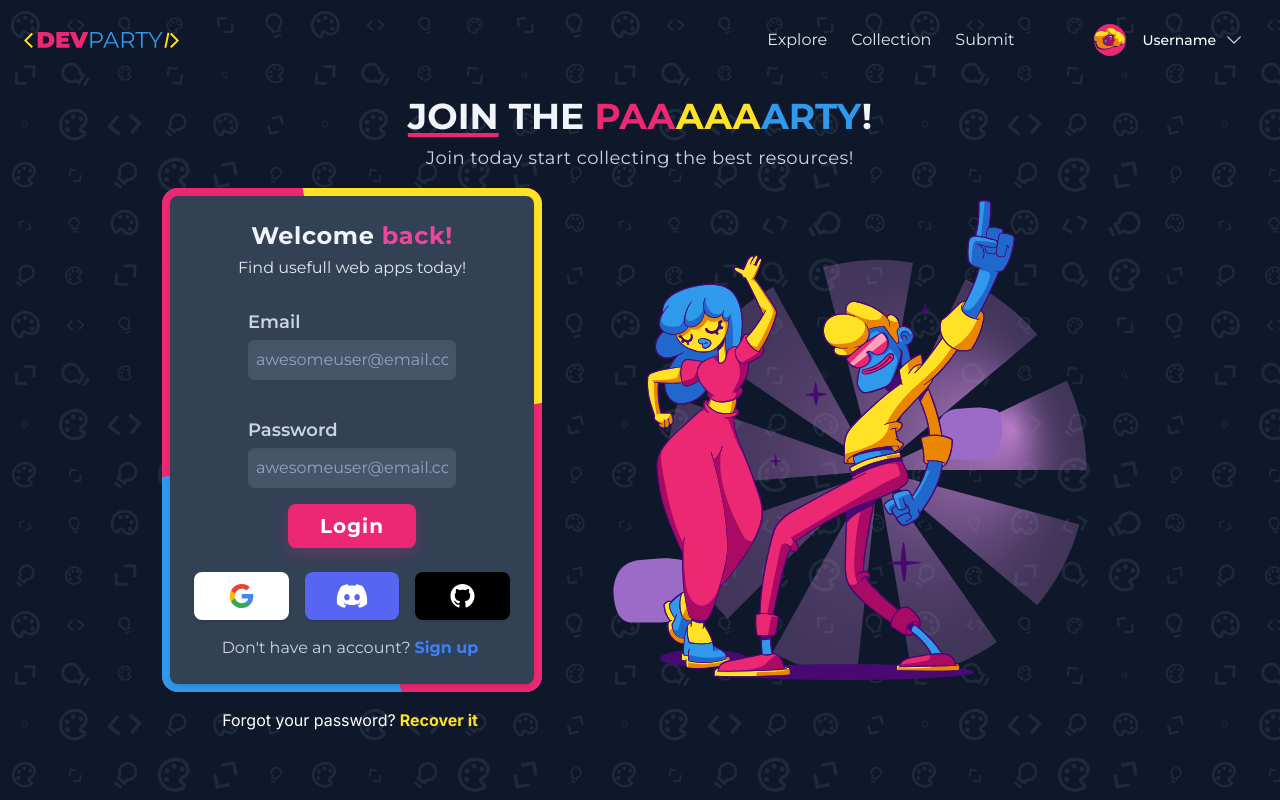
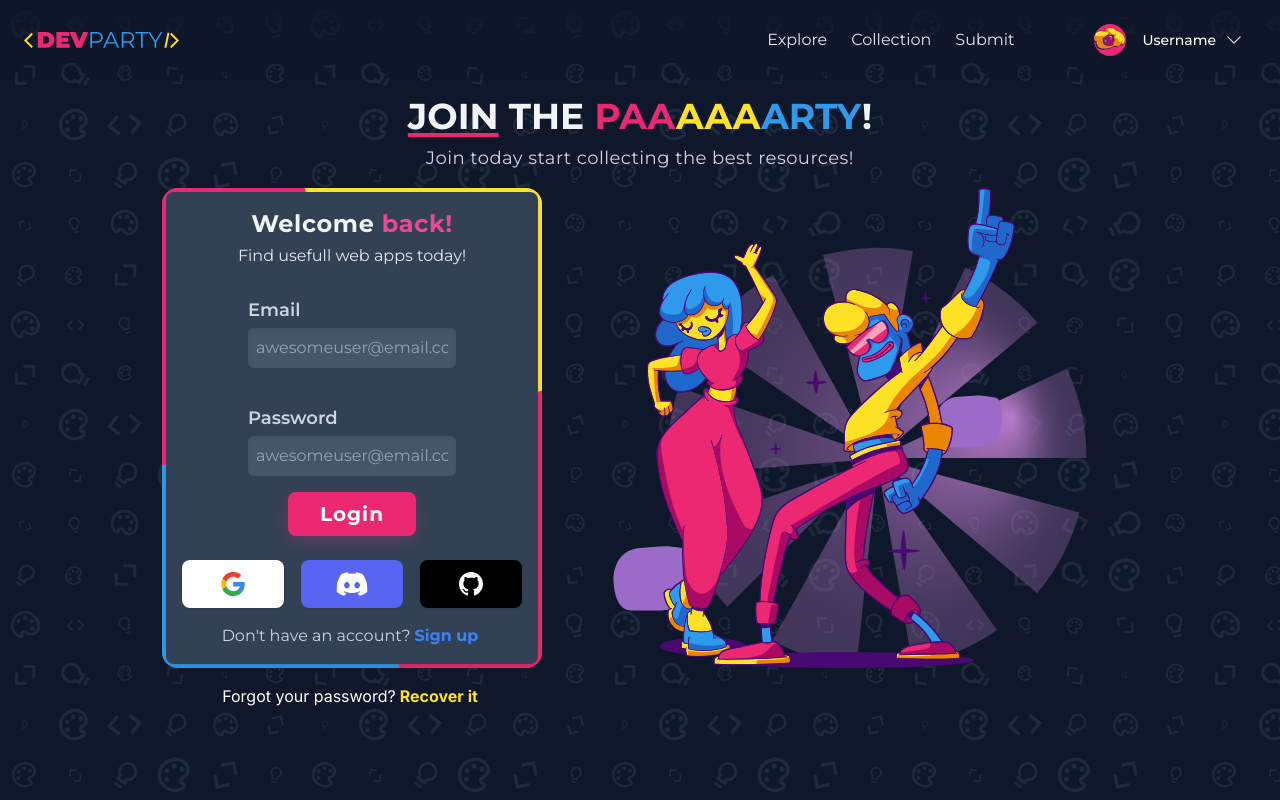
Before and after one commit to JOYBOY-0/dev-party, a React (Vite) app: page /auth/login in a window 1280 px wide. Built offline with nearby package versions, Linux system fonts and the light colour scheme; no server answers.

Commit message:
minor layout changes

```diff
--- a/src/partials/header/Header.tsx
+++ b/src/partials/header/Header.tsx
@@ -13,7 +13,7 @@ export default function Header() {
   const [open, setOpen] = useState(false);
 
   return (
-    <div className='w-screen fixed top-0 z-50'>
+    <div className='w-screen fixed top-0 z-50 bg-gradient-to-b from-slate-900 to-slate-900/0'>
       <div className='w-full mx-auto max-w-[1400px] flex justify-between items-center p-6'>
 
         <Link to={PublicRoutes.HOME} className="h-full flex items-center" >
--- a/src/views/auth/Auth.tsx
+++ b/src/views/auth/Auth.tsx
@@ -28,10 +28,10 @@ export default function Auth () {
   return(
     <>
       <Header />
-      <Layout >
+      <Layout className='my-auto' >
 
-        <div className="auth_container">
-          <h1 className='text-3xl md:text-4xl 2xl:text-5xl font-primary font-bold text-slate-100 uppercase'>
+        <div className="auth_container mb-4">
+          <h1 className='text-center text-3xl md:text-4xl 2xl:text-5xl font-primary font-bold text-slate-100 uppercase'>
             <span className="underline decoration-4 underline-offset-4 decoration-devPink-600">Join</span>
             {' the '}
             <span className="text-devPink-600">Paa</span>
@@ -39,7 +39,7 @@ export default function Auth () {
             <span className="text-devBlue-600">arty</span>
             !
           </h1>
-          <p className='font-primary tracking-wide md:text-lg mt-2 mb-4 text-slate-300'>
+          <p className='text-center font-primary tracking-wide md:text-lg mt-2 mb-4 text-slate-300'>
             Join today start collecting the best resources!
           </p>
 
--- a/src/views/auth/auth.css
+++ b/src/views/auth/auth.css
@@ -8,7 +8,7 @@
 
 .auth_form_box {
   /* background: linear-gradient(180deg,  75%, rgba(255, 255, 255, 0.25) 100%); */
-  @apply flex flex-col items-center font-primary p-6 rounded-lg w-full shadow-md bg-slate-700 relative;
+  @apply flex flex-col items-center font-primary p-4 rounded-lg w-full shadow-md bg-slate-700 relative;
 }
 
 .auth_form_content {
@@ -62,7 +62,7 @@
 }
 
 .auth_bg_anim {
-  @apply p-2 rounded-2xl bg-devPink-600 relative z-0 overflow-hidden;
+  @apply p-1 rounded-2xl bg-devPink-600 relative z-0 overflow-hidden;
 }
 
 .auth_bg_anim::before{
```
